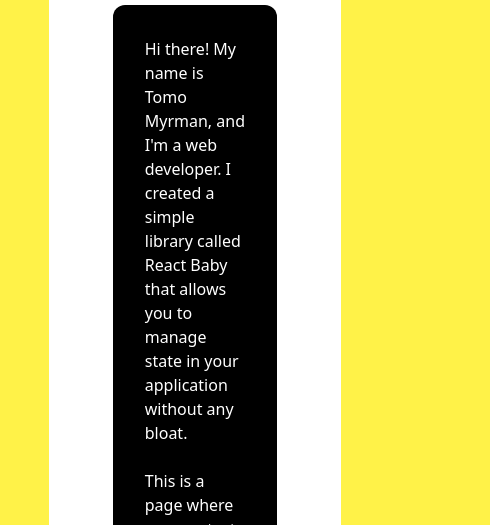
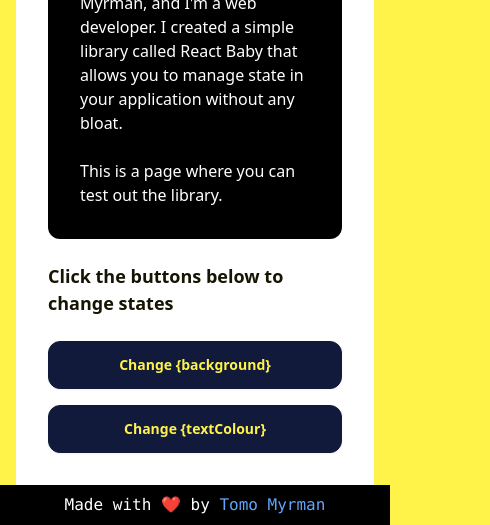
Before and after one commit to neontomo/react-baby, a plain HTML site: page index.html in a window 390 px wide. Shown: the part 319-844 px from the top of the page, 490 px wide, since content can reach past the window. Drawn offline with nearby package versions, Linux system fonts and the light colour scheme.

Commit message:
Mobile friendly & footer added

```diff
--- a/index.html
+++ b/index.html
@@ -51,8 +51,8 @@
   <body>
     <div
       id="root"
-      class="w-9/12 mx-auto my-32 font-sans">
-      <div class="w-full h-full bg-white p-16 rounded-2xl">
+      class="w-full md:w-9/12 mx-auto my-32 p-4 font-sans">
+      <div class="w-full h-full bg-white p-8 md:p-16 rounded-2xl">
         <div class="flex flex-col gap-16">
           <section class="flex flex-col gap-6">
             <h1>React Baby</h1>
@@ -65,7 +65,7 @@
               This is a page where you can test out the library.
             </div>
             <h5>Click the buttons below to change states</h5>
-            <div class="flex gap-4">
+            <div class="flex flex-col md:flex-row gap-4">
               <button
                 onclick="setBackground(`[#${randomColour()}]`)"
                 class="btn btn-neutral rounded-xl">
@@ -112,7 +112,7 @@
             <div class="text-center mb-8">
               <h2>Features</h2>
             </div>
-            <div class="grid w-full grid-cols-2 gap-8">
+            <div class="grid w-full grid-cols-1 md:grid-cols-2 gap-8">
               <div class="card bg-white shadow-xl rounded-xl">
                 <div class="card-body">
                   <h3 class="card-title">useState</h3>
@@ -154,5 +154,19 @@
         </div>
       </div>
     </div>
+    <footer>
+      <div
+        class="fixed bottom-0 left-0 w-full bg-black text-white text-center py-2">
+        <p>
+          Made with ❤️ by
+          <a
+            href="https://github.com/neontomo"
+            target="_blank"
+            class="text-blue-400">
+            Tomo Myrman
+          </a>
+        </p>
+      </div>
+    </footer>
   </body>
 </html>
```
